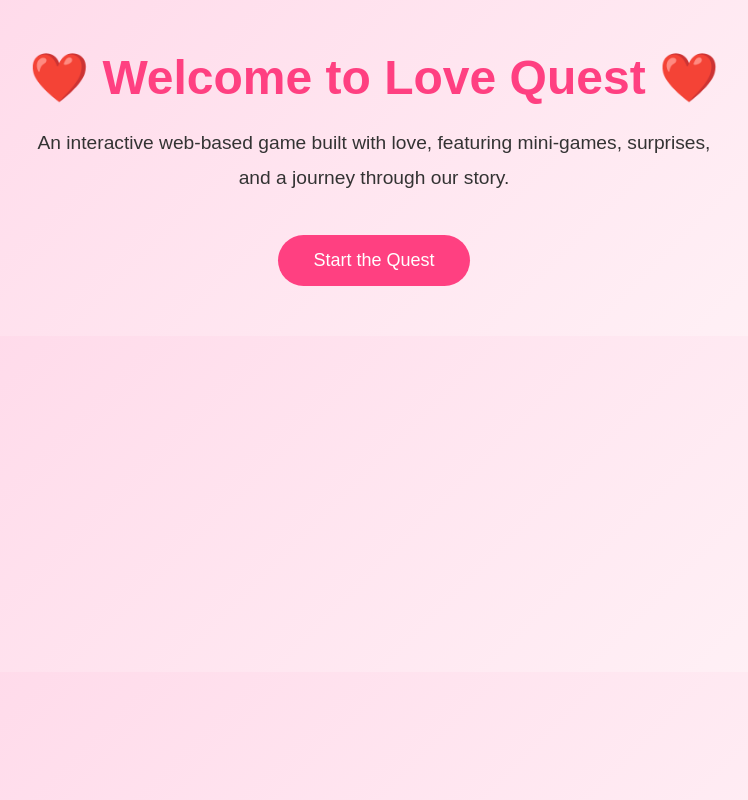
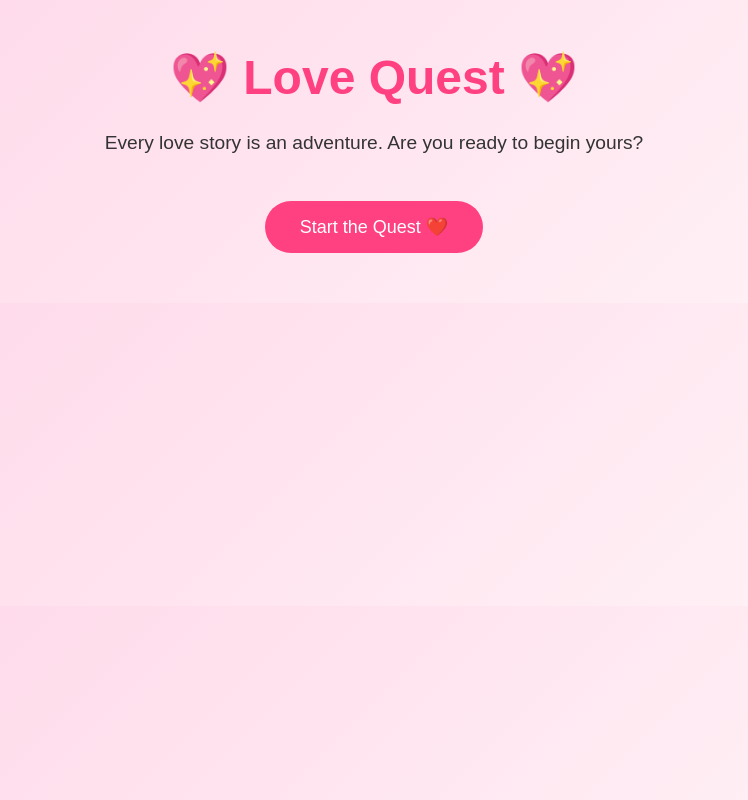
Before and after one commit to praxsha/love-quest, a plain HTML site: page index.html in a window 1280 px wide. Shown: the whole page, without its empty margins (266-1014 px from the left). Drawn offline with Linux system fonts and the light colour scheme.

Commit message:
Update index.html

```diff
--- a/index.html
+++ b/index.html
@@ -5,18 +5,30 @@
     <meta name="viewport" content="width=device-width, initial-scale=1.0">
     <title>Love Quest ❤️</title>
 
-    <!-- CSS File -->
     <link rel="stylesheet" href="style.css">
+
+    <link href="https://fonts.googleapis.com/css2?family=Poppins:wght@300;500;700&family=Pacifico&display=swap" rel="stylesheet">
 </head>
 <body>
 
-    <h1>❤️ Welcome to Love Quest ❤️</h1>
-    <p>An interactive web-based game built with love, featuring mini-games, surprises, and a journey through our story.</p>
+<div class="hearts"></div>
 
-    <button id="startBtn">Start the Quest</button>
+<div class="container">
 
-    <!-- JavaScript File -->
-    <script src="script.js"></script>
+    <h1 class="title">💖 Love Quest 💖</h1>
+
+    <p class="subtitle">
+        Every love story is an adventure.
+        Are you ready to begin yours?
+    </p>
+
+    <button id="startBtn">
+        Start the Quest ❤️
+    </button>
+
+</div>
+
+<script src="script.js"></script>
 
 </body>
 </html>
```
